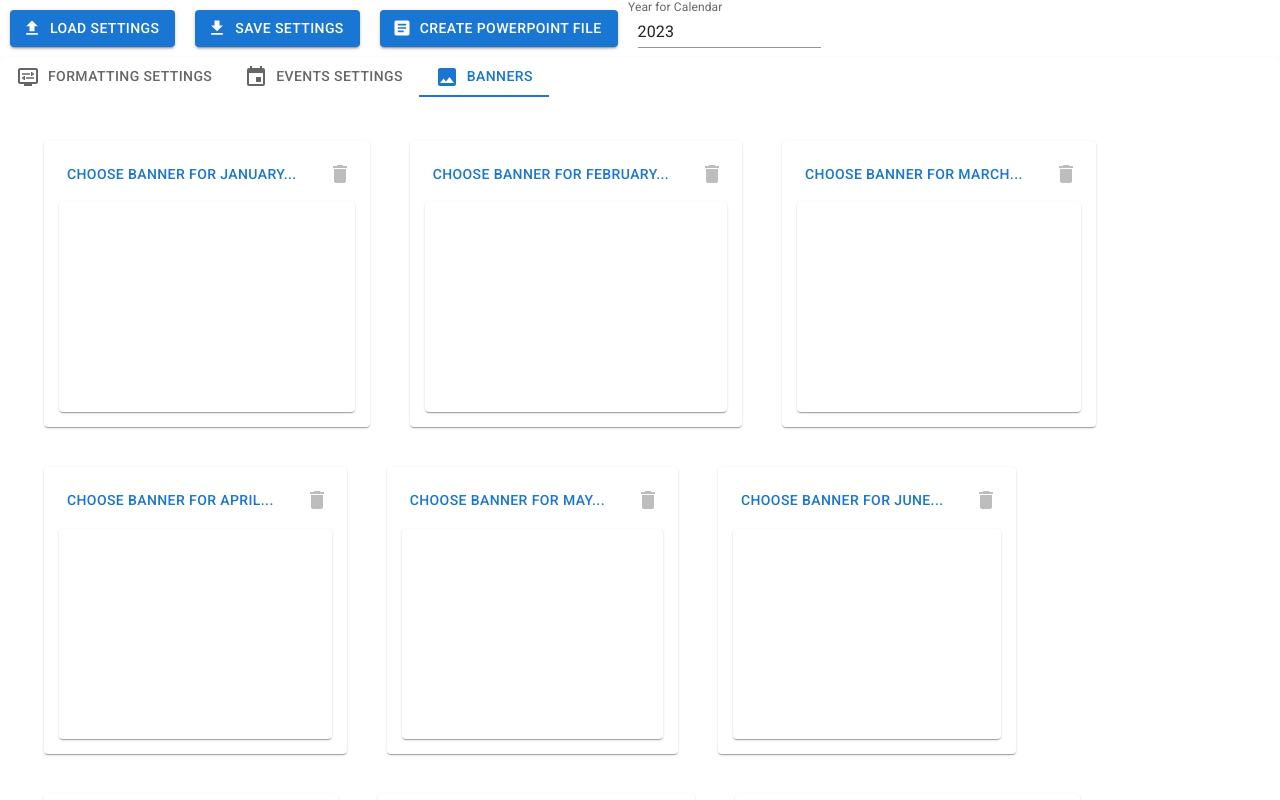
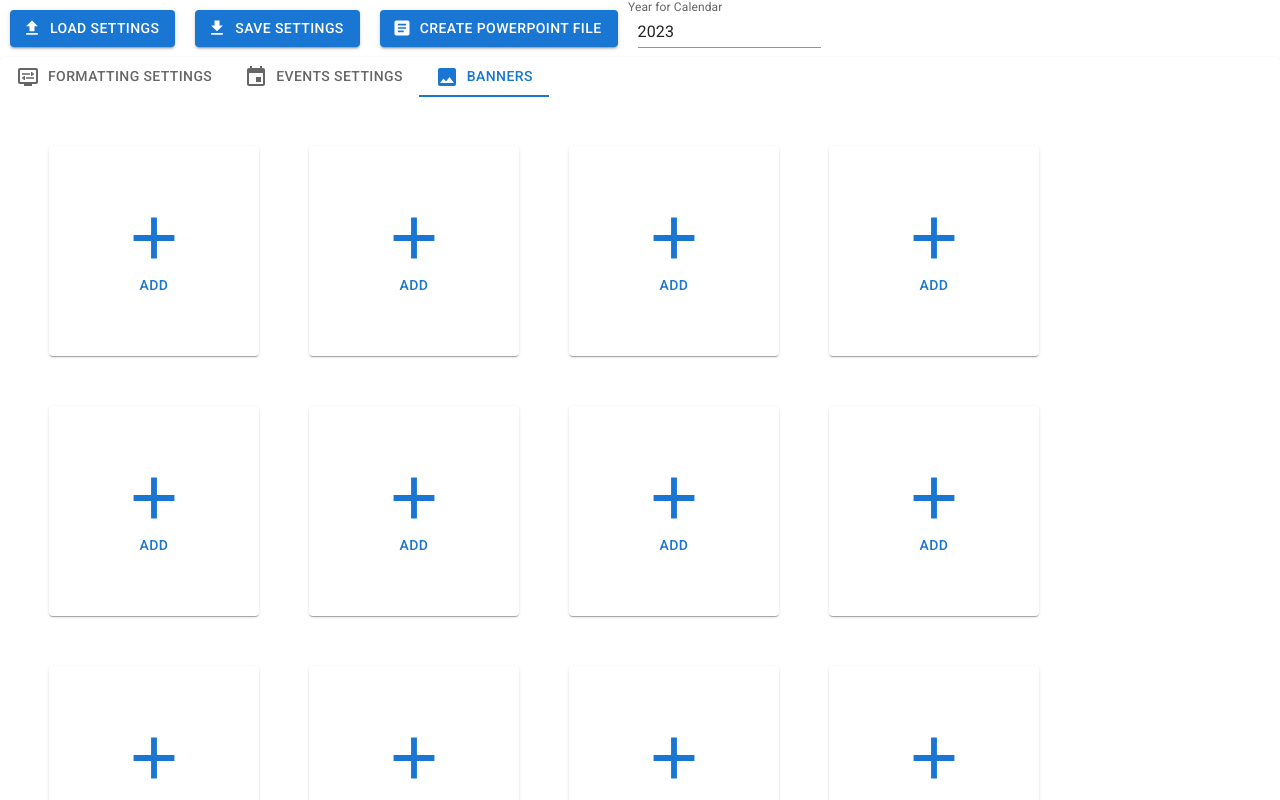
Before and after one commit to gdicristofaro/CalendarMaker, a React (Create React App) app: page / in a window 1280 px wide. Both pictures are taken after a click on the tab "BANNERS". Shown: the top 800 px of the page. Built offline with nearby package versions, Linux system fonts and the light colour scheme.

Commit message:
fixes for image loader

```diff
--- a/package.json
+++ b/package.json
@@ -10,7 +10,6 @@
     "@mui/material": "^5.13.1",
     "@mui/x-date-pickers": "^6.5.0",
     "@ungap/structured-clone": "^1.2.0",
-    "antd": "^5.11.2",
     "date-fns": "^2.30.0",
     "dayjs": "^1.11.7",
     "downloadjs": "^1.4.7",
@@ -22,7 +21,7 @@
     "react-color": "^2.19.3",
     "react-dom": "^18.2.0",
     "react-dropzone": "^14.2.3",
-    "react-scripts": "5.0.1",
+    "react-scripts": "^5.0.1",
     "typescript": "^5.0.4",
     "web-vitals": "^3.3.1"
   },
--- a/src/components/dateevent.tsx
+++ b/src/components/dateevent.tsx
@@ -6,7 +6,7 @@ import IconButton from '@mui/material/IconButton';
 import DeleteIcon from '@mui/icons-material/Delete';
 import { DesktopDatePicker as DatePicker } from '@mui/x-date-pickers/DesktopDatePicker';
 import { DateEventModel, DateTypeInfo, DAYS, MONTHS, WEEK_NUMBER } from '../model';
-import { Dayjs } from 'dayjs';
+import dayjs, { Dayjs } from 'dayjs';
 import Paper from '@mui/material/Paper';
 import { Accordion, AccordionDetails, AccordionSummary, Card, CardContent, Typography } from '@mui/material';
 import ExpandMoreIcon from '@mui/icons-material/ExpandMore';
@@ -22,16 +22,16 @@ const INPUT_COMP_STYLE = {margin: '0 .5rem'};
  */
 const getDateSelector = (month: number, day: number, onUpdate: (updated: DateTypeInfo) => void) => {
     return (
-        <div style={CELL_STYLE}>
+        <div style={{...CELL_STYLE, ...{marginTop: '30px'}}}>
             <DatePicker
                 label="Date for Event"
-                value={new Date(new Date().getFullYear(), month - 1, day)}
+                value={dayjs(new Date(new Date().getFullYear(), month - 1, day))}
                 onChange={(value: Dayjs | null) => value && onUpdate({
                     dateType: "Date",
                     month: value.month() + 1,
                     dayNum: value.date()
                 })}
-                renderInput={(params) => <TextField {...{...{variant: 'standard'}, ...params}} />}
+                // renderInput={(params) => <TextField {...{...{variant: 'standard'}, ...params}} />}
             />
         </div>
     );
@@ -131,14 +131,14 @@ const getWeekdayBeforeSelector = (month: number, date: number, dayOfWeek: number
             <div style={CELL_STYLE}>
                 <DatePicker
                     label="Select Date For Event"
-                    value={new Date(new Date().getFullYear(), month - 1, date)}
+                    value={dayjs(new Date(new Date().getFullYear(), month - 1, date))}
                     onChange={(value: Dayjs | null) => value && onUpdate({
                         dateType: 'WeekdayBefore',
                         month: value.month() + 1,
                         date: value.date(),
                         dayOfWeek
                     })}
-                    renderInput={(params) => <TextField {...{...{variant: 'standard'}, ...params}} />}
+                    // renderInput={(params) => <TextField {...{...{variant: 'standard'}, ...params}} />}
                 />
             </div>
             <div style={CELL_STYLE}>
--- a/src/components/imageloader.tsx
+++ b/src/components/imageloader.tsx
@@ -2,8 +2,27 @@
 import Button from '@mui/material/Button';
 import Paper from '@mui/material/Paper';
 import IconButton from '@mui/material/IconButton';
+import AddIcon from '@mui/icons-material/Add';
+import { styled } from '@mui/system';
+import VisibilityIcon from '@mui/icons-material/Visibility';
 import DeleteIcon from '@mui/icons-material/Delete';
 
+
+const HoverOverlay = styled('div')({
+    position: 'absolute',
+    top: 0,
+    bottom: 0,
+    left: 0,
+    right: 0,
+    color: 'white',
+    backgroundColor: 'rgba(0,0,0,0)',
+    zIndex: 9999999,
+    transition: "background-color 0.5s",
+    "&:hover": {
+        backgroundColor: 'rgba(0,0,0,0.5)',
+        transition: "background-color 0.5s"
+    }
+  });
 
 // 'HelloProps' describes the shape of props.
 // State is never set so we use the 'undefined' type.
@@ -12,7 +31,7 @@ const ImageLoader = (props: {
     initialDataUrl: string,
     title: string
 }) => {
-    let handleChange = (selectorFiles: FileList) => {
+    let handleFileSelected = (selectorFiles: FileList) => {
         if (!selectorFiles || selectorFiles.length <= 0)
             return;
 
@@ -28,41 +47,113 @@ const ImageLoader = (props: {
         reader.readAsDataURL(file);
     }
 
+    let hasImg = props.initialDataUrl && props.initialDataUrl.length > 0;
+    let displayedComp;
+    if (hasImg) {
+        displayedComp = (
+        <div style={{
+            width: '100%',
+            height: '100%',
+            overflow: 'hidden',
+            padding: '7px',
+            boxSizing: 'border-box'
+            }}>
+            <div style={{
+                position: 'relative',
+                height: '100%',
+                width: '100%',
+                boxSizing: 'border-box',
+                borderRadius: '4px',
+                overflow: 'hidden'
+                }}>
+                <img
+                    src={props.initialDataUrl}
+                    alt="Selected File"
+                    style={{
+                        width: '100%',
+                        height: '100%'
+                     }}
+                    className="boxshadowed marginv20"
+                />
+                <HoverOverlay>
+                    {/* <div style={{opacity: 1, color: 'white'}}>Test</div> */}
+                    <div style={{
+                        color: 'white',
+                        opacity: 1,
+                        maxWidth: '60%',
+                        display: 'flex'
+                    }}>
+                        <IconButton sx={{ flex: 1 }} color="primary">
+                            <VisibilityIcon />
+                        </IconButton>
+                        <IconButton sx={{ flex: 1 }}>
+                            <DeleteIcon sx={{color: 'white'}} />
+                        </IconButton>
+                    </div>
+                </HoverOverlay>
+            </div>
+        </div>
+        )
+    } else {
+        displayedComp = (
+            <Button
+            style={{
+                position: 'absolute',
+                top: 0,
+                bottom: 0,
+                left: 0,
+                right: 0
+            }}
+            component='label'
+        >
+            <div style={{
+                position: 'relative',
+                textAlign: 'center'
+                }}>
+                    <AddIcon style={{
+                        display: 'block',
+                        width: '70px',
+                        height: '70px'
+                        }} />
+                    Add
+            </div>
 
-    let imgComp = (props.initialDataUrl && props.initialDataUrl.length > 0) ?
-        (<img src={props.initialDataUrl} alt="Selected File"
-            style={{maxWidth: '200px', maxHeight: '200px', display: 'inline-block', margin: '0 auto'}}
-            className="boxshadowed marginv20"
-        />) :
-        undefined;
+            <input type="file" onChange={(e) => handleFileSelected(e.target.files as FileList)} style={{ display: 'none' }} />
+        </Button>
+        );
+    }
 
     return (
-        <Paper style={{padding: 10, display: 'inline-block'}}>
-            <div style={{marginRight: 10, display: 'inline-block'}}>
-                <Button
-                    style={{margin: 5}}
-                    component='label'
-                >
-                    {props.title}
-                    <input type="file" onChange={ (e) => handleChange(e.target.files as FileList)} style={{display: 'none'}}/>
-                </Button>
+        // <Paper style={{padding: 10, display: 'inline-block'}}>
+
+
+        // <div style={{marginRight: 10, display: 'inline-block'}}>
+        //     <Button
+        //         style={{margin: 5}}
+        //         component='label'
+        //     >
+        //         {props.title}
+        //         <input type="file" onChange={ (e) => handleChange(e.target.files as FileList)} style={{display: 'none'}}/>
+        //     </Button>
+        // </div>
+        // <div style={{ display: 'inline-block'}}>
+        //     <IconButton
+        //         // iconStyle={{width: 32, height: 32}}
+        //         style={{ padding: 8}}
+        //         onClick={() => { props.onDataUrl(""); }}
+        //         disabled={!props.initialDataUrl || props.initialDataUrl.length === 0}
+        //     >
+        //         <DeleteIcon />
+        //     </IconButton>
+        // </div>
+
+
+        <Paper style={{ margin: 5 }}>
+            <div style={{ width: '210px', height: '210px', position: 'relative' }}>
+                {displayedComp}
             </div>
-            <div style={{ display: 'inline-block'}}>
-                <IconButton
-                    // iconStyle={{width: 32, height: 32}}
-                    style={{ padding: 8}}
-                    onClick={() => { props.onDataUrl(""); }}
-                    disabled={!props.initialDataUrl || props.initialDataUrl.length === 0}
-                >
-                    <DeleteIcon />
-                </IconButton>
-            </div>
-            <Paper style={{margin: 5}}>
-                <div style={{minWidth: 210, minHeight: 210}}>
-                    {imgComp}
-                </div>
-            </Paper>
         </Paper>
+        // </Paper>
     );
 }
 
```
Also changed, not shown: 1 other file (tests, documents, lock files or other folders).
